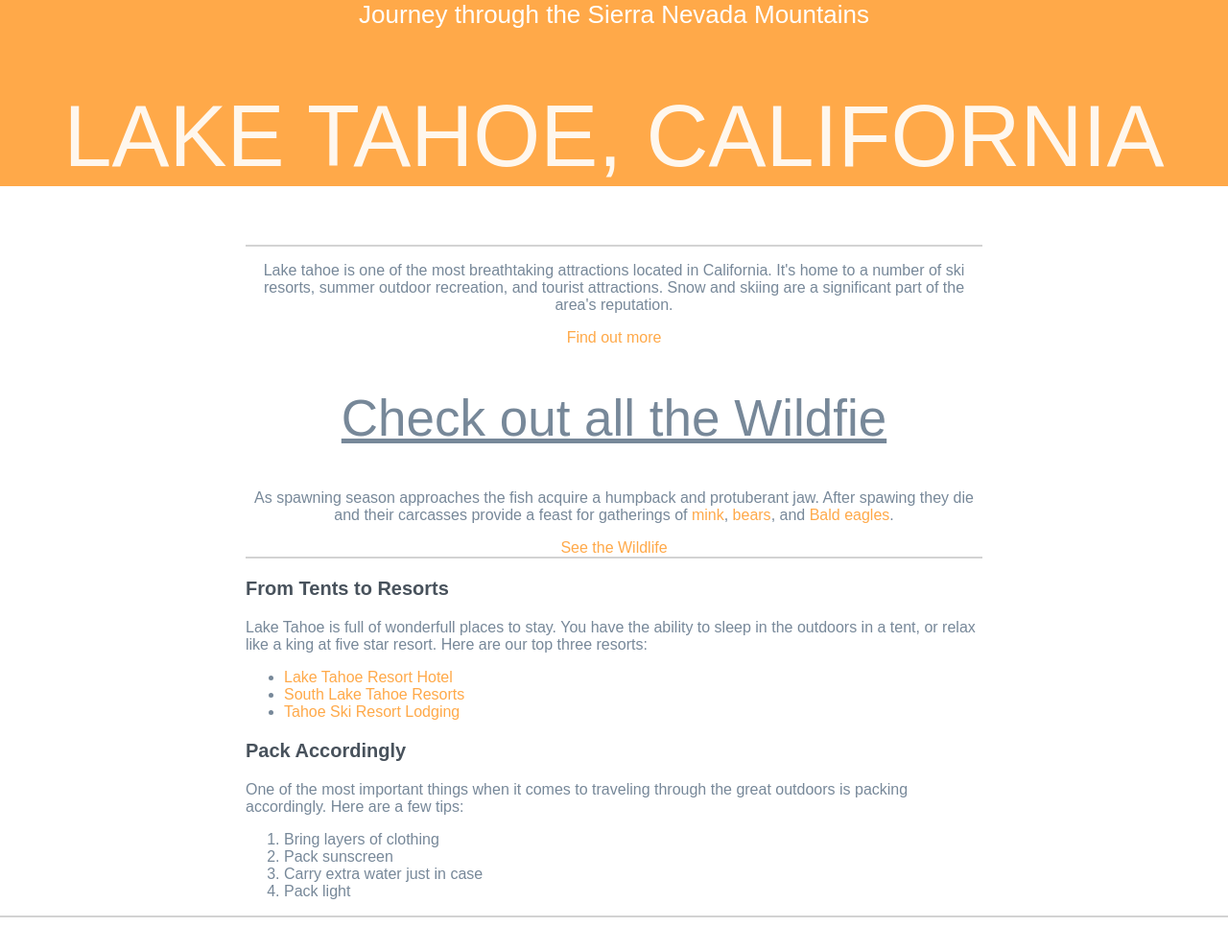
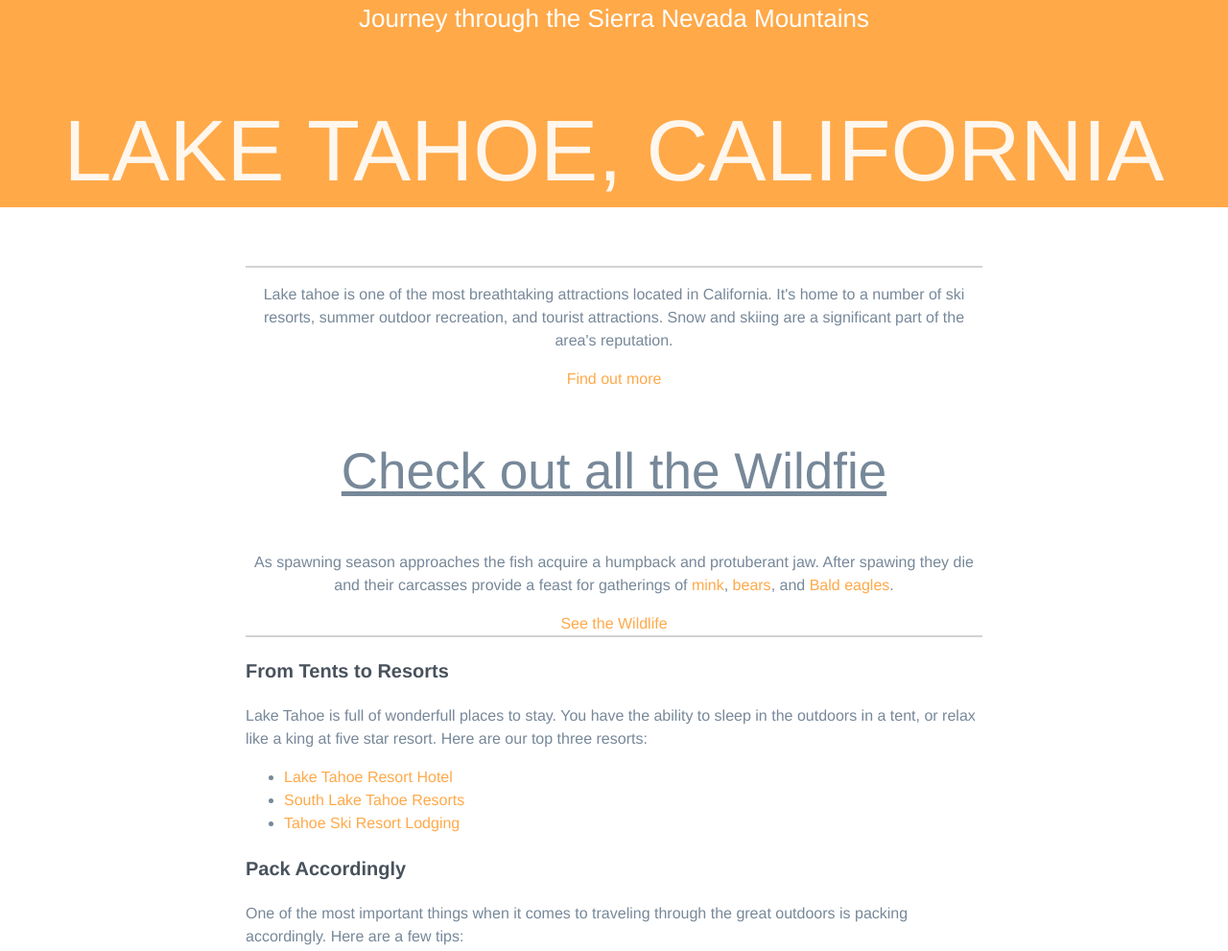
Before and after one commit to ygorlf/lake-tahoe, a plain HTML site: page index.html in a window 1280 px wide. Shown: the top 991 px of the page at 96% size. Drawn offline with Linux system fonts and the light colour scheme.

Commit message:
Styling fonts and line height

```diff
--- a/css/styles.css
+++ b/css/styles.css
@@ -1,7 +1,7 @@
 /* General tag Styles... */
 body {
 	color: lightslategrey;
-	font-size: 16px;
+	font: 1em/1.5 "Helvetica Neue", Helvetica, Arial, sans-serif;
 }
 
 h1 {
@@ -9,6 +9,7 @@ h1 {
 	font-weight: normal;
 	text-transform: uppercase;
 	color: rgba(255, 255, 255, .9);
+	line-height: 1.3;
 }
 
 h2 {
```
